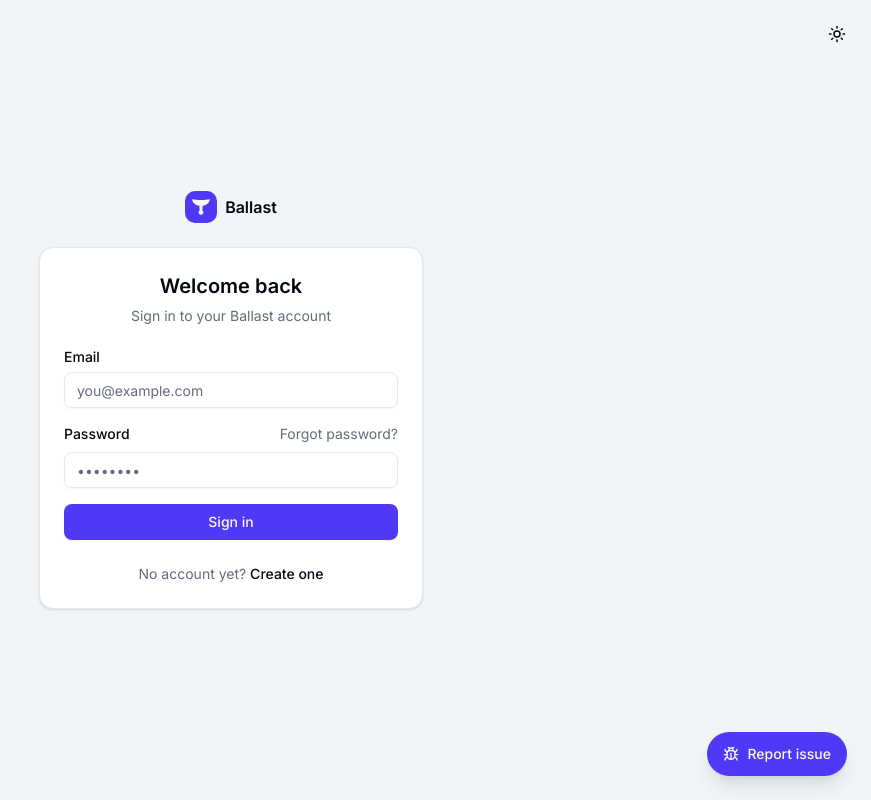
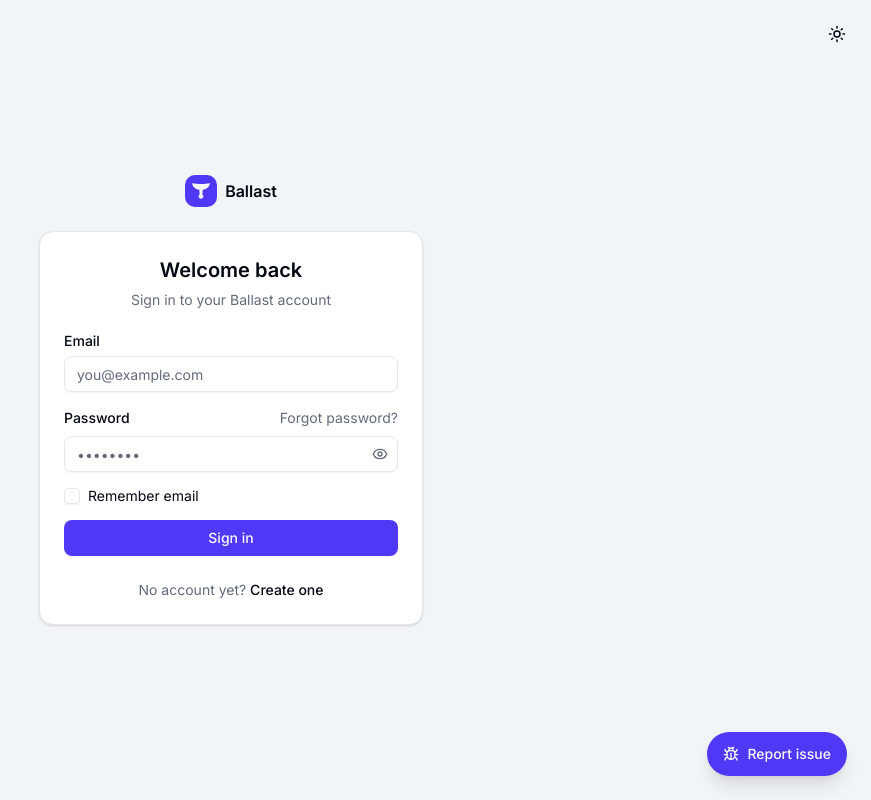
Before and after one commit to alielbahri97/AI-Finance-Copilot, a Next.js app: page /login in a window 1280 px wide. Shown: the whole page, without its empty margins (409-1280 px from the left). Built offline with nearby package versions, Linux system fonts and the light colour scheme; no server answers.

Commit message:
Add password visibility toggle and remember-email on login.
Makes auth password fields easier to verify and lets users opt in to
persisting only their email in localStorage for the next visit.

Co-authored-by: Cursor <cursoragent@cursor.com>

```diff
--- a/src/components/auth/login-form.tsx
+++ b/src/components/auth/login-form.tsx
@@ -8,8 +8,10 @@ import { AlertCircleIcon, Loader2Icon } from "lucide-react";
 import { useForm } from "react-hook-form";
 import { toast } from "sonner";
 
+import { PasswordInput } from "@/components/auth/password-input";
 import { Alert, AlertDescription, AlertTitle } from "@/components/ui/alert";
 import { Button } from "@/components/ui/button";
+import { Checkbox } from "@/components/ui/checkbox";
 import {
   Form,
   FormControl,
@@ -19,8 +21,12 @@ import {
   FormMessage,
 } from "@/components/ui/form";
 import { Input } from "@/components/ui/input";
+import { Label } from "@/components/ui/label";
 import { createClient } from "@/lib/supabase/client";
 import { loginSchema, type LoginValues } from "@/lib/validations/auth";
+
+const REMEMBER_EMAIL_FLAG_KEY = "ballast.rememberEmail";
+const LOGIN_EMAIL_KEY = "ballast.loginEmail";
 
 /**
  * Supabase reports a wrong password and an unconfirmed address with the same
@@ -38,17 +44,49 @@ function describeSignInError(message: string): string {
   return message;
 }
 
+function readStoredLoginEmail(): { remember: boolean; email: string } {
+  try {
+    const remember = window.localStorage.getItem(REMEMBER_EMAIL_FLAG_KEY) === "1";
+    const email = window.localStorage.getItem(LOGIN_EMAIL_KEY) ?? "";
+    return { remember, email: remember ? email : "" };
+  } catch {
+    return { remember: false, email: "" };
+  }
+}
+
+function persistLoginEmail(remember: boolean, email: string) {
+  try {
+    if (remember) {
+      window.localStorage.setItem(REMEMBER_EMAIL_FLAG_KEY, "1");
+      window.localStorage.setItem(LOGIN_EMAIL_KEY, email);
+    } else {
+      window.localStorage.removeItem(REMEMBER_EMAIL_FLAG_KEY);
+      window.localStorage.removeItem(LOGIN_EMAIL_KEY);
+    }
+  } catch {
+    // Private mode / blocked storage — ignore.
+  }
+}
+
 export function LoginForm() {
   const router = useRouter();
   const searchParams = useSearchParams();
   const [isLoading, setIsLoading] = useState(false);
   const [formError, setFormError] = useState<string | null>(null);
+  const [rememberEmail, setRememberEmail] = useState(false);
   const errorRef = useRef<HTMLDivElement>(null);
 
   const form = useForm<LoginValues>({
     resolver: zodResolver(loginSchema),
     defaultValues: { email: "", password: "" },
   });
+
+  // Prefill from localStorage after mount (SSR-safe).
+  useEffect(() => {
+    const stored = readStoredLoginEmail();
+    setRememberEmail(stored.remember);
+    if (stored.email) form.setValue("email", stored.email);
+  }, [form]);
 
   // A toast disappears before a screen reader user reaches it and leaves the
   // form looking untouched. The alert stays, and focus lands on it.
@@ -70,6 +108,9 @@ export function LoginForm() {
         setFormError(describeSignInError(error.message));
         return;
       }
+
+      // Only persist email (never password) after a successful sign-in.
+      persistLoginEmail(rememberEmail, values.email);
 
       toast.success("Welcome back!");
       router.push(searchParams.get("next") ?? "/dashboard");
@@ -117,8 +158,7 @@ export function LoginForm() {
                 </Link>
               </div>
               <FormControl>
-                <Input
-                  type="password"
+                <PasswordInput
                   placeholder="••••••••"
                   autoComplete="current-password"
                   {...field}
@@ -128,6 +168,20 @@ export function LoginForm() {
             </FormItem>
           )}
         />
+        <div className="flex items-center gap-2">
+          <Checkbox
+            id="remember-email"
+            checked={rememberEmail}
+            onCheckedChange={(checked) => {
+              const next = checked === true;
+              setRememberEmail(next);
+              if (!next) persistLoginEmail(false, "");
+            }}
+          />
+          <Label htmlFor="remember-email" className="font-normal">
+            Remember email
+          </Label>
+        </div>
         {formError ? (
           <Alert variant="destructive" ref={errorRef} tabIndex={-1} className="outline-none">
             <AlertCircleIcon />
--- /dev/null
+++ b/src/components/auth/password-input.tsx
@@ -0,0 +1,39 @@
+"use client";
+
+import { useState } from "react";
+import { EyeIcon, EyeOffIcon } from "lucide-react";
+
+import { Button } from "@/components/ui/button";
+import { Input } from "@/components/ui/input";
+import { cn } from "@/lib/utils";
+
+/**
+ * Password field with a show/hide toggle. Props (including FormControl aria
+ * attributes) land on the input, not the wrapper.
+ */
+function PasswordInput({ className, ...props }: React.ComponentProps<"input">) {
+  const [visible, setVisible] = useState(false);
+
+  return (
+    <div className="relative">
+      <Input
+        {...props}
+        type={visible ? "text" : "password"}
+        className={cn("pr-10", className)}
+      />
+      <Button
+        type="button"
+        variant="ghost"
+        size="icon"
+        className="text-muted-foreground hover:text-foreground absolute top-0 right-0 size-9 hover:bg-transparent"
+        onClick={() => setVisible((current) => !current)}
+        aria-label={visible ? "Hide password" : "Show password"}
+        aria-pressed={visible}
+      >
+        {visible ? <EyeOffIcon /> : <EyeIcon />}
+      </Button>
+    </div>
+  );
+}
+
+export { PasswordInput };
--- a/src/components/auth/reset-password-form.tsx
+++ b/src/components/auth/reset-password-form.tsx
@@ -7,6 +7,7 @@ import { AlertCircleIcon, Loader2Icon } from "lucide-react";
 import { useForm } from "react-hook-form";
 import { toast } from "sonner";
 
+import { PasswordInput } from "@/components/auth/password-input";
 import { Alert, AlertDescription, AlertTitle } from "@/components/ui/alert";
 import { Button } from "@/components/ui/button";
 import {
@@ -17,7 +18,6 @@ import {
   FormLabel,
   FormMessage,
 } from "@/components/ui/form";
-import { Input } from "@/components/ui/input";
 import { createClient } from "@/lib/supabase/client";
 import { resetPasswordSchema, type ResetPasswordValues } from "@/lib/validations/auth";
 
@@ -69,8 +69,7 @@ export function ResetPasswordForm() {
             <FormItem>
               <FormLabel>New password</FormLabel>
               <FormControl>
-                <Input
-                  type="password"
+                <PasswordInput
                   placeholder="••••••••"
                   autoComplete="new-password"
                   {...field}
@@ -87,8 +86,7 @@ export function ResetPasswordForm() {
             <FormItem>
               <FormLabel>Confirm new password</FormLabel>
               <FormControl>
-                <Input
-                  type="password"
+                <PasswordInput
                   placeholder="••••••••"
                   autoComplete="new-password"
                   {...field}
--- a/src/components/auth/signup-form.tsx
+++ b/src/components/auth/signup-form.tsx
@@ -7,6 +7,7 @@ import { AlertCircleIcon, Loader2Icon, MailCheckIcon } from "lucide-react";
 import { useForm } from "react-hook-form";
 import { toast } from "sonner";
 
+import { PasswordInput } from "@/components/auth/password-input";
 import { Alert, AlertDescription, AlertTitle } from "@/components/ui/alert";
 import { Button } from "@/components/ui/button";
 import {
@@ -214,8 +215,7 @@ export function SignupForm() {
             <FormItem>
               <FormLabel>Password</FormLabel>
               <FormControl>
-                <Input
-                  type="password"
+                <PasswordInput
                   placeholder="••••••••"
                   autoComplete="new-password"
                   {...field}
@@ -232,8 +232,7 @@ export function SignupForm() {
             <FormItem>
               <FormLabel>Confirm password</FormLabel>
               <FormControl>
-                <Input
-                  type="password"
+                <PasswordInput
                   placeholder="••••••••"
                   autoComplete="new-password"
                   {...field}
```
